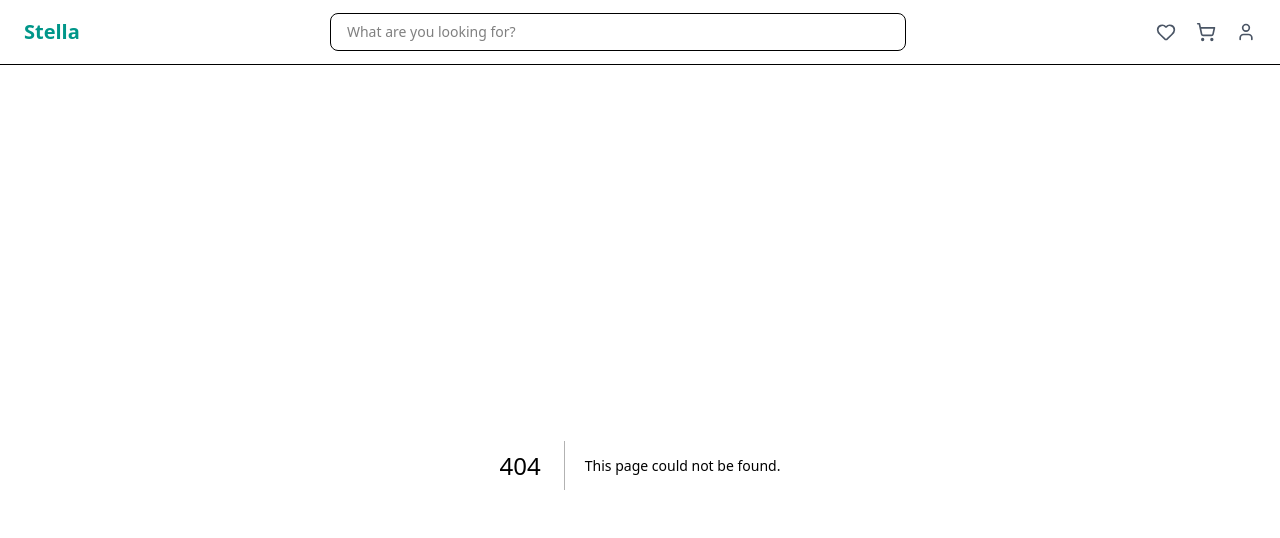
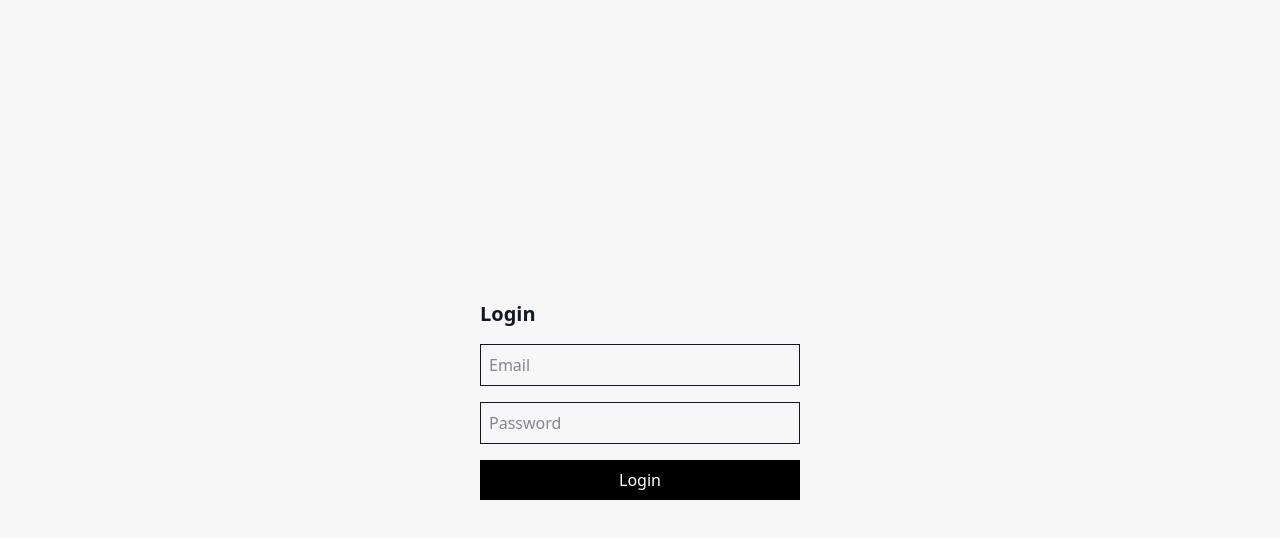
Before and after one commit to Rohitranjan1612/clothing-store-ppl, a Next.js app: page /login in a window 1280 px wide. Before the commit this address had no page. Shown: the top 538 px of the page. Built offline with nearby package versions, Linux system fonts and the light colour scheme.

Commit message:
feat: implement basic auth flow with login and logout functionality

```diff
--- a/src/app/layout.tsx
+++ b/src/app/layout.tsx
@@ -1,6 +1,6 @@
 import "./globals.css";
 import Providers from "./providers";
-import Navbar from "@/components/layout/Navbar";
+import LayoutWrapper from "@/components/layout/LayoutWrapper";
 
 export default function RootLayout({
   children,
@@ -11,8 +11,9 @@ export default function RootLayout({
     <html lang="en" className="light">
       <body>
         <Providers>
-          <Navbar />
-          {children}
+          <LayoutWrapper>
+            {children}
+          </LayoutWrapper>
         </Providers>
       </body>
     </html>
--- /dev/null
+++ b/src/app/login/page.tsx
@@ -0,0 +1,45 @@
+"use client";
+import { useState } from "react";
+import { useRouter } from "next/navigation";
+
+export default function LoginPage() {
+  const router = useRouter();
+  const [email, setEmail] = useState("");
+  const [password, setPassword] = useState("");
+  const handleLogin = (e: React.FormEvent) => {
+    e.preventDefault();
+    if (!email.includes("@")) {
+      alert("Invalid email");
+      return;
+    }
+    if (password.length < 6) {
+      alert("Password must be 6+ characters");
+      return;
+    }
+    localStorage.setItem("user", JSON.stringify({ email }));
+    router.push("/products");
+  };
+
+  return (
+    <div className="flex justify-center items-center h-screen">
+      <form onSubmit={handleLogin} className="flex flex-col gap-4 w-80">
+        <h1 className="text-xl font-bold">Login</h1>
+        <input
+          type="email"
+          placeholder="Email"
+          value={email}
+          onChange={(e) => setEmail(e.target.value)}
+          className="border p-2"
+        />
+        <input
+          type="password"
+          placeholder="Password"
+          value={password}
+          onChange={(e) => setPassword(e.target.value)}
+          className="border p-2"
+        />
+        <button className="bg-black text-white p-2">Login</button>
+      </form>
+    </div>
+  );
+}
--- a/src/app/page.tsx
+++ b/src/app/page.tsx
@@ -1,9 +1,21 @@
-export default function Home() {
-  return (
-    <main className="p-10">
-      <h1 className="text-3xl font-bold">
-        Clothing Store
-      </h1>
-    </main>
-  )
+"use client";
+
+import { useEffect } from "react";
+import { useRouter } from "next/navigation";
+
+export default function HomePage() {
+
+  const router = useRouter();
+
+  useEffect(() => {
+    const user = localStorage.getItem("user");
+
+    if (user) {
+      router.push("/products");
+    } else {
+      router.push("/login");
+    }
+  }, []);
+
+  return null;
 }
--- a/src/app/products/page.tsx
+++ b/src/app/products/page.tsx
@@ -5,13 +5,22 @@ import { useInfiniteProducts } from "@/hooks/useInfiniteProducts";
 import ProductGrid from "@/components/product/ProductGrid";
 import FiltersSidebar from "@/components/filters/FiltersSidebar";
 import HeroBanner from "@/components/layout/HeroBanner";
+import { useRouter } from "next/navigation";
 
 export default function ProductsPage() {
   const { fetchNextPage, hasNextPage, isFetchingNextPage } =
     useInfiniteProducts();
 
   const loaderRef = useRef<HTMLDivElement | null>(null);
+  const router = useRouter();
 
+  useEffect(() => {
+    const user = localStorage.getItem("user");
+
+    if (!user) {
+      router.push("/login");
+    }
+  }, []);
   useEffect(() => {
     const observer = new IntersectionObserver(
       (entries) => {
--- /dev/null
+++ b/src/components/layout/LayoutWrapper.tsx
@@ -0,0 +1,20 @@
+"use client";
+
+import { usePathname } from "next/navigation";
+import Navbar from "@/components/layout/Navbar";
+
+export default function LayoutWrapper({
+  children,
+}: {
+  children: React.ReactNode;
+}) {
+  const pathname = usePathname();
+  const hideNavbar = pathname === "/login";
+
+  return (
+    <>
+      {!hideNavbar && <Navbar />}
+      {children}
+    </>
+  );
+}
--- a/src/components/layout/Navbar.tsx
+++ b/src/components/layout/Navbar.tsx
@@ -1,47 +1,47 @@
 "use client";
 
 import Link from "next/link";
+import { useState } from "react";
+import { Heart, ShoppingCart, User, LogOut } from "lucide-react";
 import { useCartStore } from "@/store/cartStore";
-import { Heart, ShoppingCart, User } from "lucide-react";
+import { useRouter } from "next/navigation";
 
 export default function Navbar() {
   const cartItems = useCartStore((s) => s.items);
+  const [open, setOpen] = useState(false);
+  const router = useRouter();
+  const handleLogout = () => {
+    localStorage.removeItem("auth");
+    router.push("/login");
+  };
 
   return (
     <header className="border-b bg-white sticky top-0 z-50">
-
       <div className="max-w-7xl mx-auto px-6 h-16 flex items-center justify-between">
-
         {/* Logo */}
-        <Link
-          href="/products"
-          className="text-xl font-semibold text-teal-600"
-        >
+        <Link href="/products" className="text-teal-600 font-semibold text-xl">
           Stella
         </Link>
 
         {/* Search */}
-        <div className="hidden md:flex flex-1 max-w-xl mx-8">
-
+        <div className="hidden md:flex flex-1 max-w-2xl mx-10">
           <input
             type="text"
             placeholder="What are you looking for?"
-            className="w-full border rounded-lg px-4 py-2 text-sm focus:outline-none focus:ring-2 focus:ring-teal-500"
+            className="w-full border rounded-xl px-4 py-2 text-sm bg-gray-50 focus:outline-none focus:ring-2 focus:ring-teal-500"
           />
-
         </div>
 
         {/* Right Side */}
-        <div className="flex items-center gap-5">
-
+        <div className="flex items-center gap-6">
           {/* Wishlist */}
-          <button className="relative">
-            <Heart className="w-5 h-5 text-gray-600" />
+          <button className="hover:text-teal-600 transition">
+            <Heart size={20} />
           </button>
 
           {/* Cart */}
-          <button className="relative">
-            <ShoppingCart className="w-5 h-5 text-gray-600" />
+          <button className="relative hover:text-teal-600 transition">
+            <ShoppingCart size={20} />
 
             {cartItems.length > 0 && (
               <span className="absolute -top-2 -right-2 bg-red-500 text-white text-xs px-1.5 rounded-full">
@@ -50,11 +50,27 @@ export default function Navbar() {
             )}
           </button>
 
-          {/* User */}
-          <button>
-            <User className="w-5 h-5 text-gray-600" />
-          </button>
+          {/* User Dropdown */}
+          <div className="relative">
+            <button
+              onClick={() => setOpen(!open)}
+              className="hover:text-teal-600 transition"
+            >
+              <User size={20} />
+            </button>
 
+            {open && (
+              <div className="absolute right-0 mt-3 w-40 bg-white border rounded-lg shadow-lg">
+                <button
+                  onClick={handleLogout}
+                  className="flex items-center gap-2 w-full px-4 py-2 text-sm hover:bg-gray-100"
+                >
+                  <LogOut size={16} />
+                  Logout
+                </button>
+              </div>
+            )}
+          </div>
         </div>
       </div>
     </header>
```
